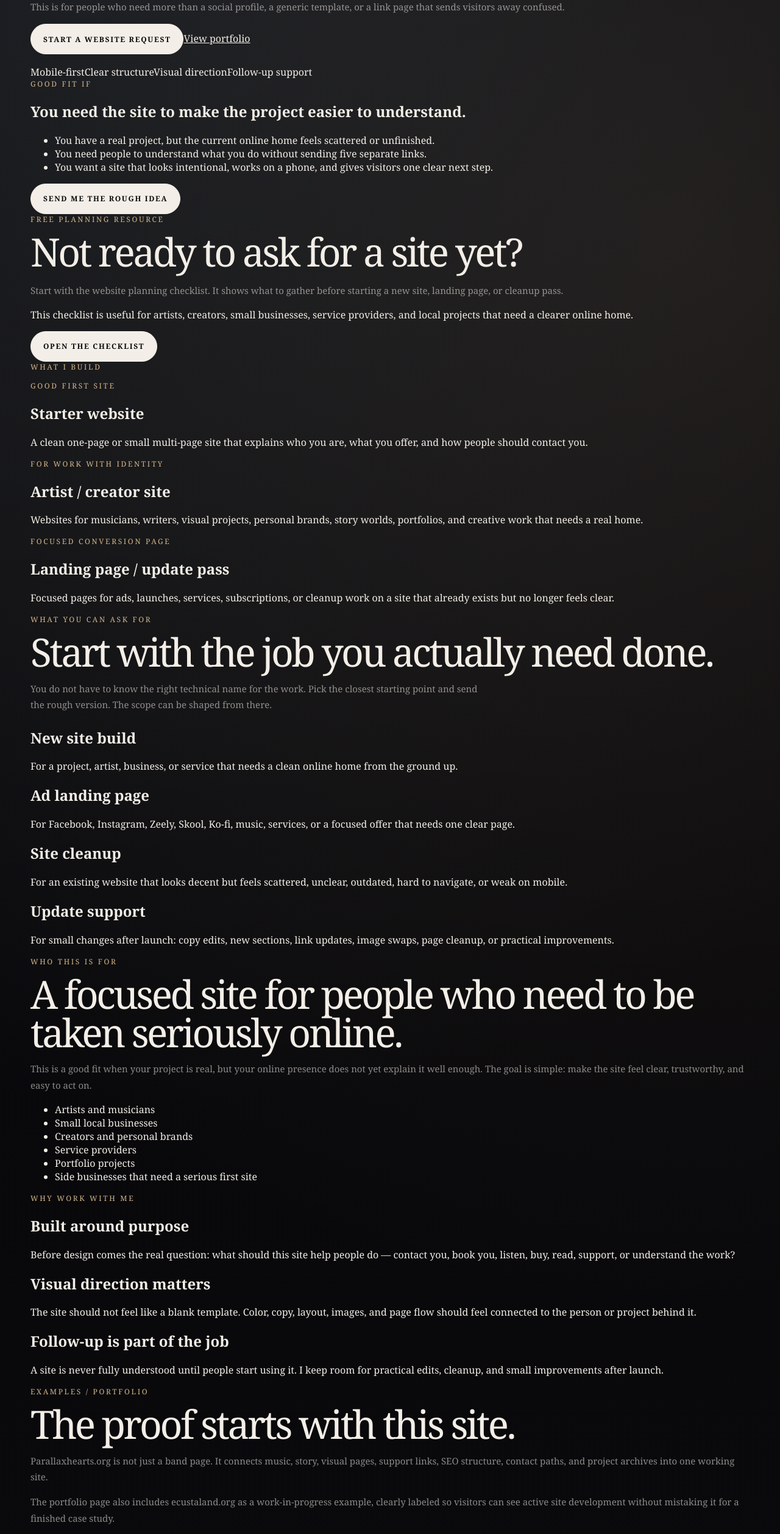
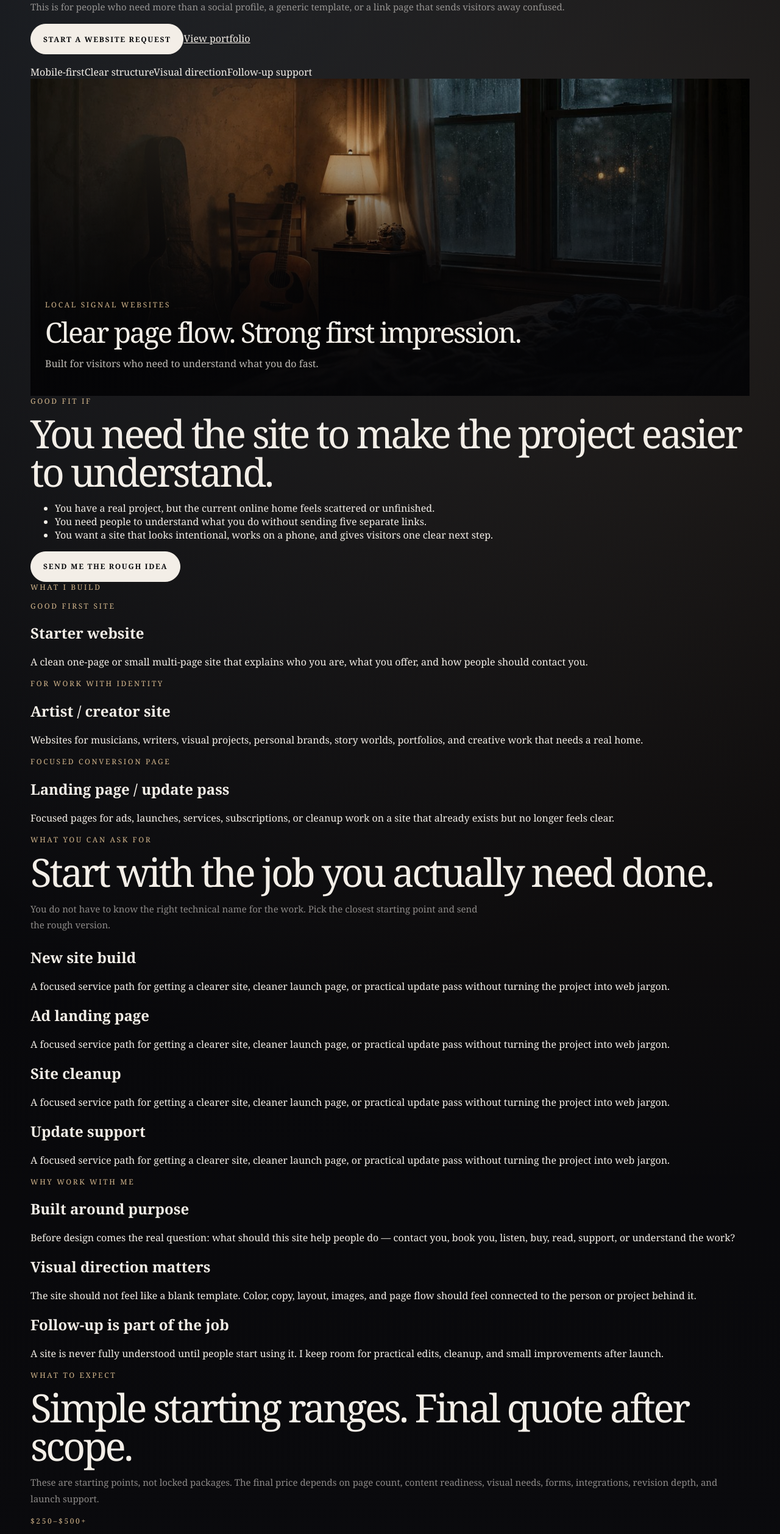
Before and after one commit to chthomps4/parallaxhearts-site, a Next.js app in the folder site/: page /websites in a window 1280 px wide. Shown: the part 234-2749 px from the top of the page at 61% size. Built offline with nearby package versions, Linux system fonts and the light colour scheme.

Commit message:
Polish websites page SEO and hero treatment

```diff
--- a/site/app/websites/page.tsx
+++ b/site/app/websites/page.tsx
@@ -1,13 +1,14 @@
+import Image from "next/image";
 import type { Metadata } from "next";
 import Link from "next/link";
 import SiteHeader from "../components/SiteHeader";
 import { absoluteUrl, breadcrumbSchema, defaultKeywords, socialLinks } from "../lib/seo";
 
-const pageTitle = "Custom Websites for Artists, Creators, and Small Businesses | Parallax Hearts";
+const pageTitle = "Custom Websites for Creators & Artists | Parallax Hearts";
 const pageDescription =
-  "Custom websites for artists, creators, small businesses, and local projects, built with clear structure, strong visual direction, mobile-first pages, and practical follow-up after launch.";
+  "Custom websites for artists, creators, small businesses, and local projects with clear structure, strong visuals, and follow-up support.";
 const pageUrl = absoluteUrl("/websites");
-const previewImage = absoluteUrl("/images/hero.jpg");
+const previewImage = absoluteUrl("/images/project.jpg");
 
 export const metadata: Metadata = {
   title: pageTitle,
@@ -71,16 +72,53 @@ const serviceSchema = {
   image: previewImage,
   description: pageDescription,
   areaServed: "United States",
-  serviceType:
-    "Custom website design, artist websites, creator websites, small business websites, landing pages, and website update support",
+  serviceType: [
+    "Custom website design",
+    "Artist websites",
+    "Creator websites",
+    "Small business websites",
+    "Landing pages",
+    "Website updates",
+  ],
   sameAs: [socialLinks.facebook, socialLinks.instagram, socialLinks.koFi],
-  offers: {
-    "@type": "Offer",
-    availability: "https://schema.org/InStock",
-    priceCurrency: "USD",
-    description:
-      "Custom website builds, visual direction, mobile-first page structure, launch help, and follow-up update support. Pricing depends on project scope.",
-  },
+  makesOffer: [
+    {
+      "@type": "Offer",
+      name: "Focused landing page",
+      priceCurrency: "USD",
+      priceSpecification: {
+        "@type": "PriceSpecification",
+        priceCurrency: "USD",
+        minPrice: 250,
+        maxPrice: 500,
+      },
+      description: "A focused page for an ad campaign, launch, service, course, or clear call to action.",
+    },
+    {
+      "@type": "Offer",
+      name: "Starter website",
+      priceCurrency: "USD",
+      priceSpecification: {
+        "@type": "PriceSpecification",
+        priceCurrency: "USD",
+        minPrice: 500,
+        maxPrice: 900,
+      },
+      description: "A clean one-page or small site with clear copy, mobile flow, and launch setup.",
+    },
+    {
+      "@type": "Offer",
+      name: "Artist or creator website",
+      priceCurrency: "USD",
+      priceSpecification: {
+        "@type": "PriceSpecification",
+        priceCurrency: "USD",
+        minPrice: 900,
+        maxPrice: 1800,
+      },
+      description: "A fuller site for music, story, portfolio, services, support links, visuals, and project structure.",
+    },
+  ],
 };
 
 const pageBreadcrumbSchema = breadcrumbSchema([
@@ -110,39 +148,20 @@ const services = [
   },
 ];
 
-const offerTypes = [
-  {
-    title: "New site build",
-    text: "For a project, artist, business, or service that needs a clean online home from the ground up.",
-  },
-  {
-    title: "Ad landing page",
-    text: "For Facebook, Instagram, Zeely, Skool, Ko-fi, music, services, or a focused offer that needs one clear page.",
-  },
-  {
-    title: "Site cleanup",
-    text: "For an existing website that looks decent but feels scattered, unclear, outdated, hard to navigate, or weak on mobile.",
-  },
-  {
-    title: "Update support",
-    text: "For small changes after launch: copy edits, new sections, link updates, image swaps, page cleanup, or practical improvements.",
-  },
-];
-
 const pricingRanges = [
   {
     title: "Focused landing page",
-    range: "Starting around $250–$500",
+    range: "$250–$500+",
     text: "Best for an ad campaign, launch, service offer, music release, Skool class, Ko-fi page, or one clear call to action.",
   },
   {
     title: "Starter site",
-    range: "Starting around $500–$900",
+    range: "$500–$900+",
     text: "A clean one-page or small multi-section site with clear copy, mobile flow, contact path, and basic launch setup.",
   },
   {
     title: "Artist / creator site",
-    range: "Starting around $900–$1,800+",
+    range: "$900–$1,800+",
     text: "A fuller site for music, story, portfolio, services, support links, pages, visuals, and a stronger project structure.",
   },
   {
@@ -150,6 +169,13 @@ const pricingRanges = [
     range: "Quoted by scope",
     text: "For existing sites that need clearer navigation, copy cleanup, new sections, mobile polish, or practical follow-up updates.",
   },
+];
+
+const offerTypes = [
+  "New site build",
+  "Ad landing page",
+  "Site cleanup",
+  "Update support",
 ];
 
 const adFitPoints = [
@@ -173,15 +199,6 @@ const reasons = [
   },
 ];
 
-const proofPoints = [
-  "music and story pages",
-  "support and contact paths",
-  "SEO structure",
-  "visual archive pages",
-  "project navigation",
-  "mobile-friendly flow",
-];
-
 const process = [
   "Tell me what the site needs to do.",
   "Send the rough pieces you already have.",
@@ -197,15 +214,6 @@ const intakeItems = [
   "Any links, photos, logos, products, music, examples, or rough notes",
   "Pages you think you need, such as Home, About, Services, Music, Shop, or Contact",
   "A rough deadline and budget range, even if both are flexible",
-];
-
-const fitItems = [
-  "Artists and musicians",
-  "Small local businesses",
-  "Creators and personal brands",
-  "Service providers",
-  "Portfolio projects",
-  "Side businesses that need a serious first site",
 ];
 
 const subscriberPerks = [
@@ -226,7 +234,7 @@ export default function WebsitesPage() {
       <SiteHeader active="Services" />
 
       <section className="section-shell hero-section websites-hero">
-        <div className="site-container two-column">
+        <div className="site-container two-column websites-hero-grid">
           <div>
             <p className="kicker">Website Design / Landing Pages / Site Updates</p>
             <h1 className="page-title">A clear website for the work you are already trying to explain.</h1>
@@ -255,9 +263,35 @@ export default function WebsitesPage() {
             </div>
           </div>
 
-          <aside className="feature-card websites-hero-card">
+          <aside className="feature-card websites-visual-card">
+            <div className="websites-visual-frame">
+              <Image
+                src="/images/project.jpg"
+                alt="Moody website planning workspace with cinematic Parallax Hearts visual direction"
+                fill
+                priority
+                sizes="(max-width: 900px) 100vw, 460px"
+                style={{ objectFit: "cover", filter: "saturate(0.7) contrast(1.08)" }}
+              />
+              <div className="websites-visual-overlay" aria-hidden="true" />
+              <div className="websites-visual-copy">
+                <p className="kicker">Local Signal Websites</p>
+                <h2>Clear page flow. Strong first impression.</h2>
+                <p>Built for visitors who need to understand what you do fast.</p>
+              </div>
+            </div>
+          </aside>
+        </div>
+      </section>
+
+      <section className="section-shell muted-section">
+        <div className="site-container two-column">
+          <div>
             <p className="kicker">Good fit if</p>
-            <h2>You need the site to make the project easier to understand.</h2>
+            <h2 className="section-title">You need the site to make the project easier to understand.</h2>
+          </div>
+
+          <div className="feature-card">
             <ul className="clean-list">
               {adFitPoints.map((point) => (
                 <li key={point}>{point}</li>
@@ -265,27 +299,6 @@ export default function WebsitesPage() {
             </ul>
             <Link className="primary-button" href="/website-intake">
               Send me the rough idea
-            </Link>
-          </aside>
-        </div>
-      </section>
-
-      <section className="section-shell muted-section">
-        <div className="site-container two-column">
-          <div>
-            <p className="kicker">Free planning resource</p>
-            <h2 className="section-title">Not ready to ask for a site yet?</h2>
-            <p className="soft-copy" style={{ marginTop: "18px" }}>
-              Start with the website planning checklist. It shows what to gather before starting a new site, landing page, or cleanup pass.
-            </p>
-          </div>
-
-          <div className="feature-card">
-            <p>
-              This checklist is useful for artists, creators, small businesses, service providers, and local projects that need a clearer online home.
-            </p>
-            <Link className="primary-button" href="/website-planning">
-              Open the checklist
             </Link>
           </div>
         </div>
@@ -311,35 +324,17 @@ export default function WebsitesPage() {
           <p className="kicker">What you can ask for</p>
           <h2 className="section-title">Start with the job you actually need done.</h2>
           <p className="soft-copy" style={{ maxWidth: "760px" }}>
-            You do not have to know the right technical name for the work. Pick the closest starting point and send the rough version. The scope can be shaped from there.
+            You do not have to know the right technical name for the work. Pick the closest starting point and send the rough version.
           </p>
           <div className="card-grid two-card-grid" style={{ marginTop: "24px" }}>
             {offerTypes.map((offer) => (
-              <article className="feature-card" key={offer.title}>
-                <h2>{offer.title}</h2>
-                <p>{offer.text}</p>
+              <article className="feature-card" key={offer}>
+                <h2>{offer}</h2>
+                <p>
+                  A focused service path for getting a clearer site, cleaner launch page, or practical update pass without turning the project into web jargon.
+                </p>
               </article>
             ))}
-          </div>
-        </div>
-      </section>
-
-      <section className="section-shell muted-section">
-        <div className="site-container two-column">
-          <div>
-            <p className="kicker">Who this is for</p>
-            <h2 className="section-title">A focused site for people who need to be taken seriously online.</h2>
-            <p className="soft-copy">
-              This is a good fit when your project is real, but your online presence does not yet explain it well enough. The goal is simple: make the site feel clear, trustworthy, and easy to act on.
-            </p>
-          </div>
-
-          <div className="feature-card">
-            <ul className="clean-list">
-              {fitItems.map((item) => (
-                <li key={item}>{item}</li>
-              ))}
-            </ul>
           </div>
         </div>
       </section>
@@ -354,38 +349,6 @@ export default function WebsitesPage() {
                 <p>{reason.text}</p>
               </article>
             ))}
-          </div>
-        </div>
-      </section>
-
-      <section className="section-shell">
-        <div className="site-container two-column">
-          <div>
-            <p className="kicker">Examples / portfolio</p>
-            <h2 className="section-title">The proof starts with this site.</h2>
-            <p className="soft-copy">
-              Parallaxhearts.org is not just a band page. It connects music, story, visual pages, support links, SEO structure, contact paths, and project archives into one working site.
-            </p>
-            <p className="soft-copy">
-              The portfolio page also includes ecustaland.org as a work-in-progress example, clearly labeled so visitors can see active site development without mistaking it for a finished case study.
-            </p>
-            <div className="button-row websites-cta-row">
-              <Link className="primary-button" href="/portfolio">
-                View portfolio
-              </Link>
-              <Link className="ghost-button" href="/website-intake">
-                Start a request
-              </Link>
-            </div>
-          </div>
-
-          <div className="feature-card">
-            <p className="kicker">This site already includes</p>
-            <ul className="clean-list">
-              {proofPoints.map((point) => (
-                <li key={point}>{point}</li>
-              ))}
-            </ul>
           </div>
         </div>
       </section>
@@ -417,7 +380,7 @@ export default function WebsitesPage() {
             <p className="kicker">How the work is handled</p>
             <h2 className="section-title">Clear scope, focused review rounds, and practical follow-up.</h2>
             <p className="soft-copy">
-              The goal is not to bury you in web jargon. The goal is to turn rough materials into a site that represents you well and gives people a simple path to contact, listen, buy, book, read, or support.
+              The goal is not to bury you in web jargon. The goal is to turn rough materials into a site that gives people a simple path to contact, listen, buy, book, read, or support.
             </p>
           </div>
           <ol className="process-list">
@@ -488,9 +451,7 @@ export default function WebsitesPage() {
           <div className="feature-card">
             <p className="kicker">Start here</p>
             <h2>Tell me what the site needs to do.</h2>
-            <p>
-              The first useful question is simple: what should a visitor understand or do after landing on the site?
-            </p>
+            <p>The first useful question is simple: what should a visitor understand or do after landing on the site?</p>
             <Link className="primary-button" href="/website-intake">
               Open the intake form
             </Link>
@@ -499,6 +460,48 @@ export default function WebsitesPage() {
       </section>
 
       <style>{`
+        .websites-hero-grid {
+          align-items: stretch;
+        }
+
+        .websites-visual-card {
+          padding: 0;
+          overflow: hidden;
+          min-height: 520px;
+        }
+
+        .websites-visual-frame {
+          position: relative;
+          min-height: 520px;
+          height: 100%;
+        }
+
+        .websites-visual-overlay {
+          position: absolute;
+          inset: 0;
+          background: linear-gradient(180deg, rgba(5,5,7,0.05), rgba(5,5,7,0.68) 58%, rgba(5,5,7,0.96)), radial-gradient(circle at 18% 20%, rgba(210,181,139,0.18), transparent 34%);
+        }
+
+        .websites-visual-copy {
+          position: absolute;
+          left: 24px;
+          right: 24px;
+          bottom: 24px;
+        }
+
+        .websites-visual-copy h2 {
+          margin: 0;
+          font-size: clamp(30px, 4vw, 46px);
+          line-height: 0.98;
+          letter-spacing: -0.05em;
+          font-weight: 400;
+        }
+
+        .websites-visual-copy p:last-child {
+          color: var(--paper-soft);
+          line-height: 1.65;
+        }
+
         @media (max-width: 760px) {
           .websites-page .site-container {
             width: min(100% - 22px, 1180px);
@@ -534,8 +537,13 @@ export default function WebsitesPage() {
             padding: 22px;
           }
 
-          .websites-page .websites-hero-card {
-            margin-top: 4px;
+          .websites-page .websites-visual-card {
+            min-height: 420px;
+            padding: 0;
+          }
+
+          .websites-page .websites-visual-frame {
+            min-height: 420px;
           }
 
           .websites-page .websites-cta-row {
```
